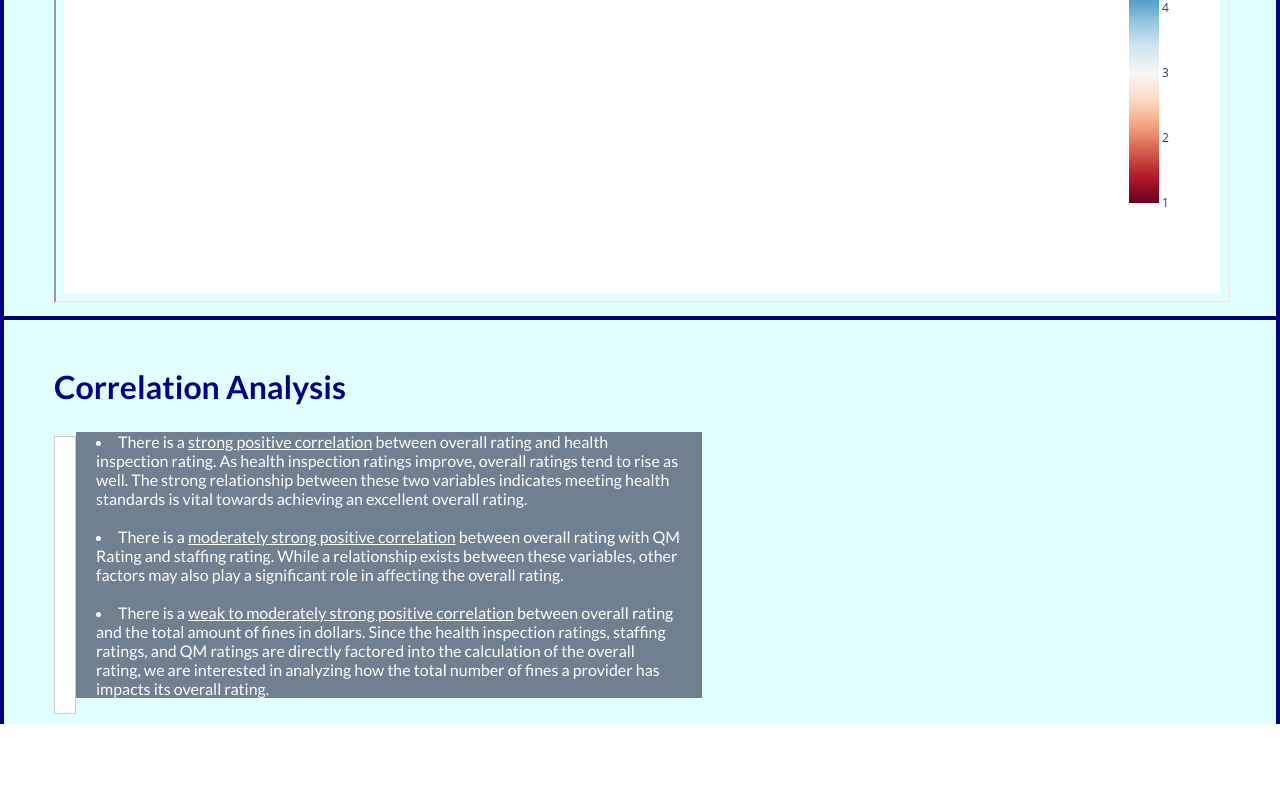
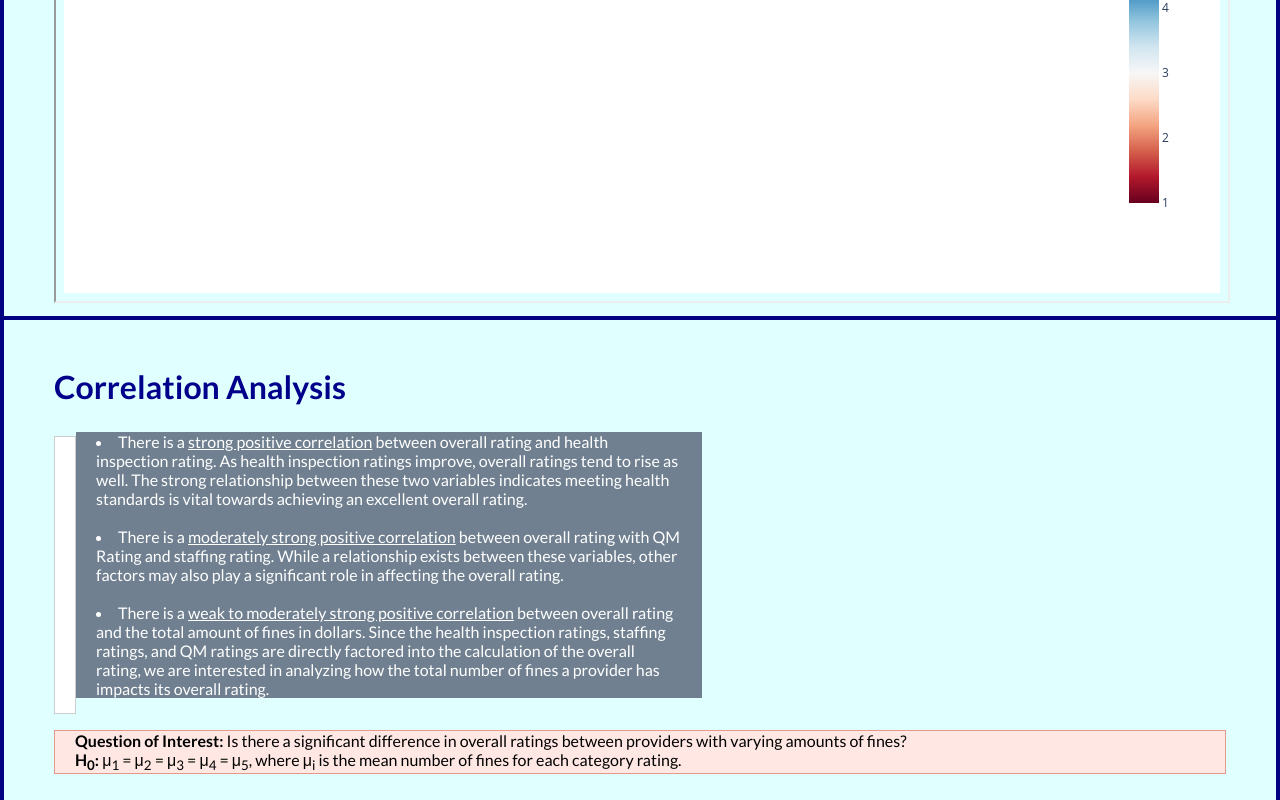
Before and after one commit to heiditam/medicare_stars_website, a Svelte app in the folder svelte-app/: page / in a window 1280 px wide. Shown: the part 4428-5228 px from the top of the page. Before the commit the page ends 5152 px from the top, so only its background shows below. Built offline with nearby package versions, Linux system fonts and the light colour scheme; no server answers.

Commit message:
sun sept 8 5:50 pm

```diff
--- a/svelte-app/src/App.svelte
+++ b/svelte-app/src/App.svelte
@@ -259,7 +259,11 @@
 				has impacts its overall rating.</li>
 			</p>
 		</div>
-
+		<p class='tests'>
+			<b>Question of Interest:</b> Is there a significant difference in overall ratings between providers with varying amounts of fines? <br>
+			<b>H<sub>0</sub>:</b> &mu;<sub>1</sub> = &mu;<sub>2</sub> = &mu;<sub>3</sub> = &mu;<sub>4</sub> = &mu;<sub>5</sub>, where
+			&mu;<sub>i</sub> is the mean number of fines for each category rating.
+		</p>
 
 	</div>
 
@@ -333,6 +337,16 @@
 		font-family: 'Lato', sans-serif;
 	}
 
+	.tests{
+		background-color: #FFE8E3;
+		border: 1px solid #E39A86;
+		color: black;
+		text-align: left;
+		padding-left: 20px;
+		padding-right: 20px;
+		font-family: 'Lato', sans-serif;
+	}
+
 
 	@media (min-width: 640px) {
 		main {
```
